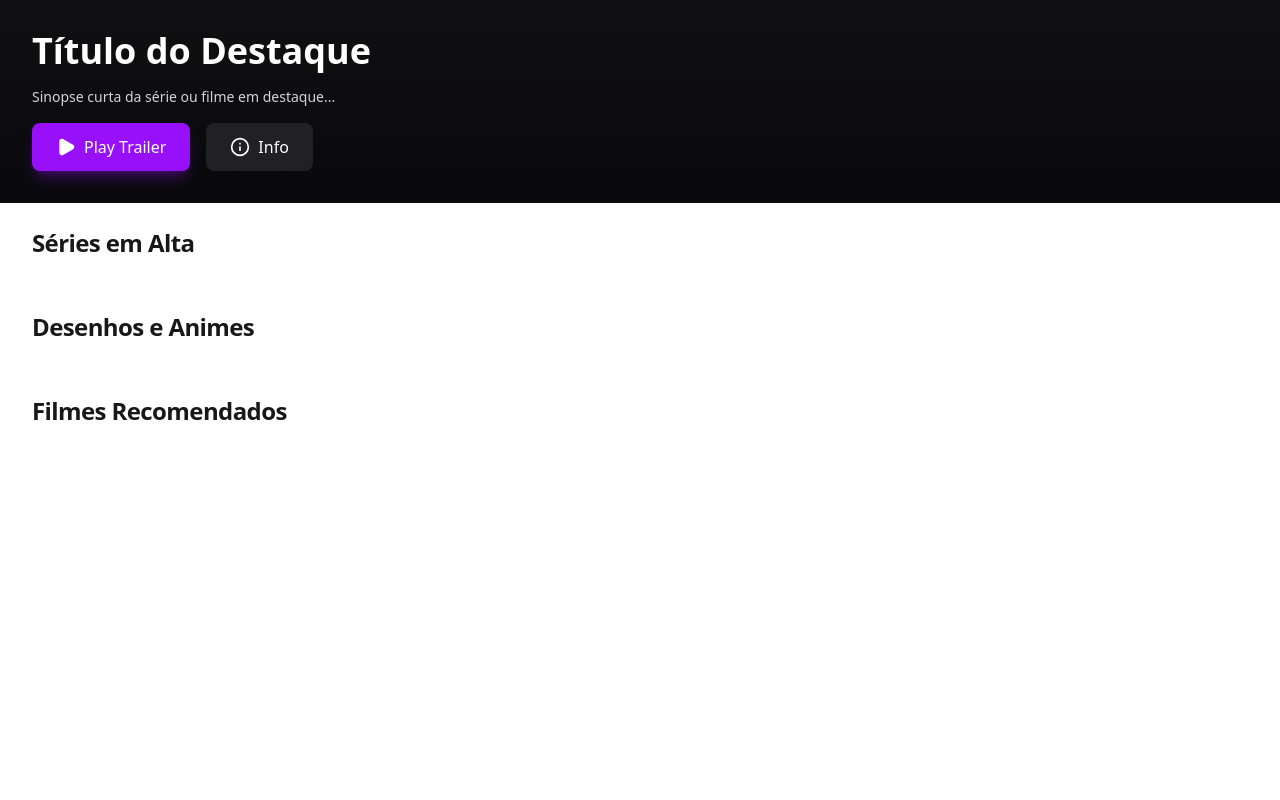
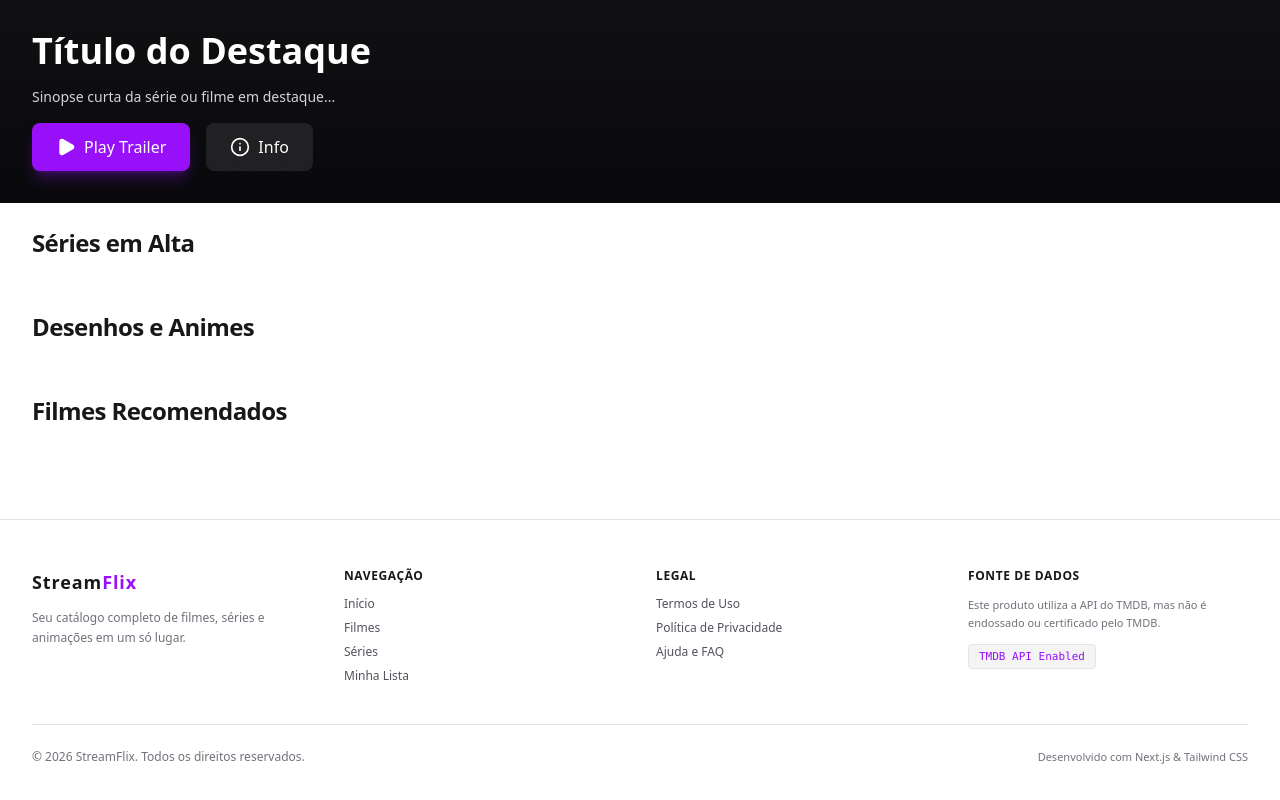
Before and after one commit to jonathammatos/streamflix, a Next.js app: page / in a window 1280 px wide. Shown: the part 366-1166 px from the top of the page. Before the commit the page ends 845 px from the top, so only its background shows below. Built offline with nearby package versions, Linux system fonts and the light colour scheme.

Commit message:
feat(layout): cria Footer com tema do StreamFlix e integra na pagina principal

```diff
--- a/src/app/page.tsx
+++ b/src/app/page.tsx
@@ -1,4 +1,5 @@
 import Header from "@/components/layout/Header";
+import Footer from "@/components/layout/Footer";
 import HeroBanner from "@/components/media/HeroBanner";
 import MediaRow from "@/components/media/MediaRow";
 import { MediaCardProps } from "@/components/media/MediaCard";
@@ -20,6 +21,8 @@ export default function Home() {
       <MediaRow title="Séries em Alta" cards={series} />
       <MediaRow title="Desenhos e Animes" cards={desenhos} />
       <MediaRow title="Filmes Recomendados" cards={filmes} />
+
+      <Footer />
     </main>
   );
 }
--- /dev/null
+++ b/src/components/layout/Footer.tsx
@@ -0,0 +1,116 @@
+import Link from "next/link";
+
+export default function Footer() {
+  return (
+    <footer className="w-full bg-white dark:bg-zinc-950 text-zinc-600 dark:text-zinc-400 border-t border-zinc-200 dark:border-zinc-800 text-sm py-12 px-4 md:px-8 mt-16 transition-colors">
+      <div className="max-w-7xl mx-auto grid grid-cols-1 md:grid-cols-4 gap-8">
+        {/* Identidade da Aplicação */}
+        <div className="space-y-3">
+          <h3 className="text-lg font-bold text-zinc-900 dark:text-white tracking-wider">
+            Stream
+            <span className="text-purple-600 dark:text-purple-500">Flix</span>
+          </h3>
+          <p className="text-xs text-zinc-500 dark:text-zinc-500 leading-relaxed">
+            Seu catálogo completo de filmes, séries e animações em um só lugar.
+          </p>
+        </div>
+
+        {/* Links Rápidos */}
+        <div>
+          <h4 className="text-zinc-900 dark:text-zinc-200 font-semibold mb-3 text-xs uppercase tracking-wider">
+            Navegação
+          </h4>
+          <ul className="space-y-2 text-xs">
+            <li>
+              <Link
+                href="/"
+                className="hover:text-purple-600 dark:hover:text-purple-400 transition-colors"
+              >
+                Início
+              </Link>
+            </li>
+            <li>
+              <Link
+                href="/filmes"
+                className="hover:text-purple-600 dark:hover:text-purple-400 transition-colors"
+              >
+                Filmes
+              </Link>
+            </li>
+            <li>
+              <Link
+                href="/series"
+                className="hover:text-purple-600 dark:hover:text-purple-400 transition-colors"
+              >
+                Séries
+              </Link>
+            </li>
+            <li>
+              <Link
+                href="/favoritos"
+                className="hover:text-purple-600 dark:hover:text-purple-400 transition-colors"
+              >
+                Minha Lista
+              </Link>
+            </li>
+          </ul>
+        </div>
+
+        {/* Informações Legais */}
+        <div>
+          <h4 className="text-zinc-900 dark:text-zinc-200 font-semibold mb-3 text-xs uppercase tracking-wider">
+            Legal
+          </h4>
+          <ul className="space-y-2 text-xs">
+            <li>
+              <a
+                href="#"
+                className="hover:text-purple-600 dark:hover:text-purple-400 transition-colors"
+              >
+                Termos de Uso
+              </a>
+            </li>
+            <li>
+              <a
+                href="#"
+                className="hover:text-purple-600 dark:hover:text-purple-400 transition-colors"
+              >
+                Política de Privacidade
+              </a>
+            </li>
+            <li>
+              <a
+                href="#"
+                className="hover:text-purple-600 dark:hover:text-purple-400 transition-colors"
+              >
+                Ajuda e FAQ
+              </a>
+            </li>
+          </ul>
+        </div>
+
+        {/* Atribuição da API (Exigência do TMDB) */}
+        <div className="space-y-3">
+          <h4 className="text-zinc-900 dark:text-zinc-200 font-semibold text-xs uppercase tracking-wider">
+            Fonte de Dados
+          </h4>
+          <p className="text-[11px] text-zinc-500 leading-relaxed">
+            Este produto utiliza a API do TMDB, mas não é endossado ou
+            certificado pelo TMDB.
+          </p>
+          <span className="inline-block px-2.5 py-1 bg-zinc-100 dark:bg-zinc-900 border border-zinc-200 dark:border-zinc-800 rounded text-[11px] font-mono text-purple-600 dark:text-purple-400">
+            TMDB API Enabled
+          </span>
+        </div>
+      </div>
+
+      {/* Linha de Copyright */}
+      <div className="max-w-7xl mx-auto mt-10 pt-6 border-t border-zinc-200 dark:border-zinc-800 text-center md:text-left flex flex-col md:flex-row justify-between items-center gap-4 text-xs text-zinc-500">
+        <p>
+          © {new Date().getFullYear()} StreamFlix. Todos os direitos reservados.
+        </p>
+        <p className="text-[11px]">Desenvolvido com Next.js & Tailwind CSS</p>
+      </div>
+    </footer>
+  );
+}
```
